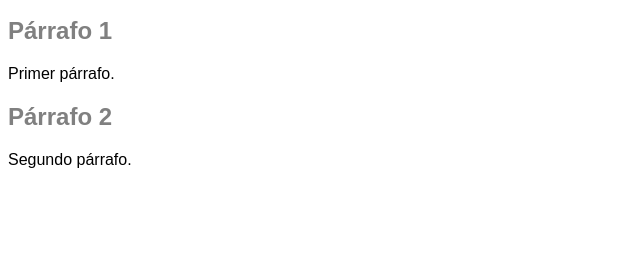
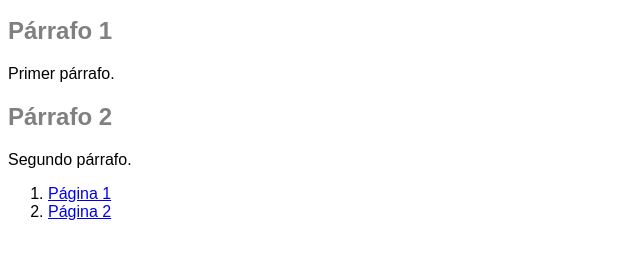
Before and after one commit to Hhxru/PruebaGit, a plain HTML site: page index.html in a window 1280 px wide. Shown: the part 111-370 px from the top of the page, without its empty margins (0-640 px from the left). Drawn offline with Linux system fonts and the light colour scheme.

Commit message:
Creada Página1 y enlaces en index

```diff
--- a/index.html
+++ b/index.html
@@ -16,5 +16,9 @@
         <p>
         Segundo párrafo.
         </p>
+        <ol>
+            <li><a href="pagina1.html">Página 1</a></li>
+            <li><a href="#">Página 2</a></li>
+        </ol>
     </body>
 </html>
```
Also changed, not shown: pagina1.html (added, +8 -0 lines).
